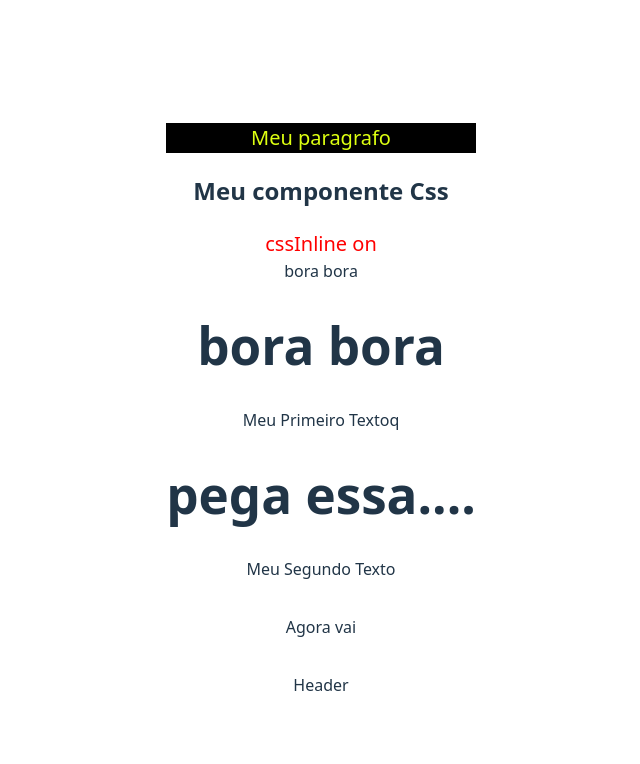
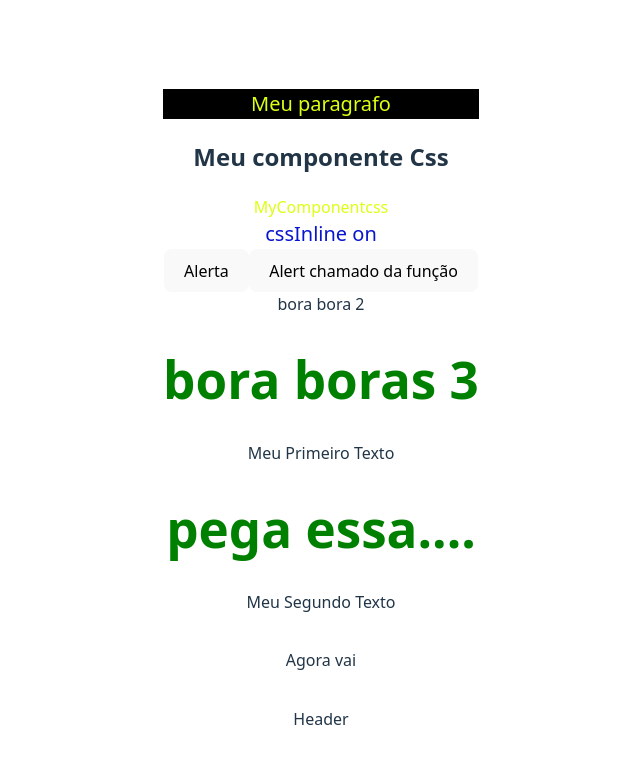
Before and after one commit to Reginaldo007oliveira/Curso-front-ennd-React, a React (Vite) app in the folder curso-front-end/: page / in a window 1280 px wide. Shown: the top 764 px of the page, without its empty margins (319-959 px from the left). Built offline with nearby package versions, Linux system fonts and the light colour scheme.

Commit message:
Import css externo

```diff
--- a/curso-front-end/src/App.jsx
+++ b/curso-front-end/src/App.jsx
@@ -4,6 +4,7 @@ import TextComponents from "./components/TextComponents.jsx";
 import { SecondText, ThirdText } from "./components/OtherComponets.jsx";
 import { Events } from "./components/Events.jsx";
 import { CssInline } from "./components/cssInline.jsx";
+import { MyComponentcss } from "./components/MyCssComponent/MyComponentcss.jsx";
 
 export default function App() {
   const cssInline = {
@@ -16,11 +17,12 @@ export default function App() {
 
     <p style={cssInline}> Meu paragrafo</p>
     <h2>Meu componente Css</h2>
+    <MyComponentcss />
    <CssInline> </CssInline>
-
+     <Events />
       <SecondText  />
       <ThirdText />
-      <TextComponents  text="Meu Primeiro Textoq" description="pega essa...." />
+      <TextComponents  text="Meu Primeiro Texto" description="pega essa...." />
       <TextComponents text="Meu Segundo Texto" />
       <TextComponents text="Agora vai" />
       <Header />
--- a/curso-front-end/src/components/CssInline.jsx
+++ b/curso-front-end/src/components/CssInline.jsx
@@ -2,7 +2,7 @@ import React from 'react'
 
 export const CssInline = () => {
     const styloco = {
-        color: '#f00',
+        color: '#0815cc',
         fontSize: '20px',
         };
   return (
--- /dev/null
+++ b/curso-front-end/src/components/MyCssComponent/MyComponentCss.module.css
@@ -0,0 +1,9 @@
+.borabora{
+    color:
+    #Df1;
+
+}
+
+h1{
+    color:green;
+}
--- /dev/null
+++ b/curso-front-end/src/components/MyCssComponent/MyComponentcss.jsx
@@ -0,0 +1,9 @@
+import React from 'react'
+// import css direto normal
+// import './MyComponentCss.module.css'
+import styles from "./MyComponentCss.module.css"
+export const MyComponentcss = () => {
+  return (
+    <div className={styles.borabora}>MyComponentcss</div>
+  )
+}
--- a/curso-front-end/src/components/OtherComponets.jsx
+++ b/curso-front-end/src/components/OtherComponets.jsx
@@ -3,13 +3,13 @@ import React from 'react';
  export const SecondText = () => {
     return (
         <div>
-            bora bora
+            bora bora 2
         </div>
     );
 };
 export const ThirdText = () => {
     return (
-        <div><h1> bora bora</h1>
+        <div><h1> bora boras 3</h1>
 
         </div>
     );
```
